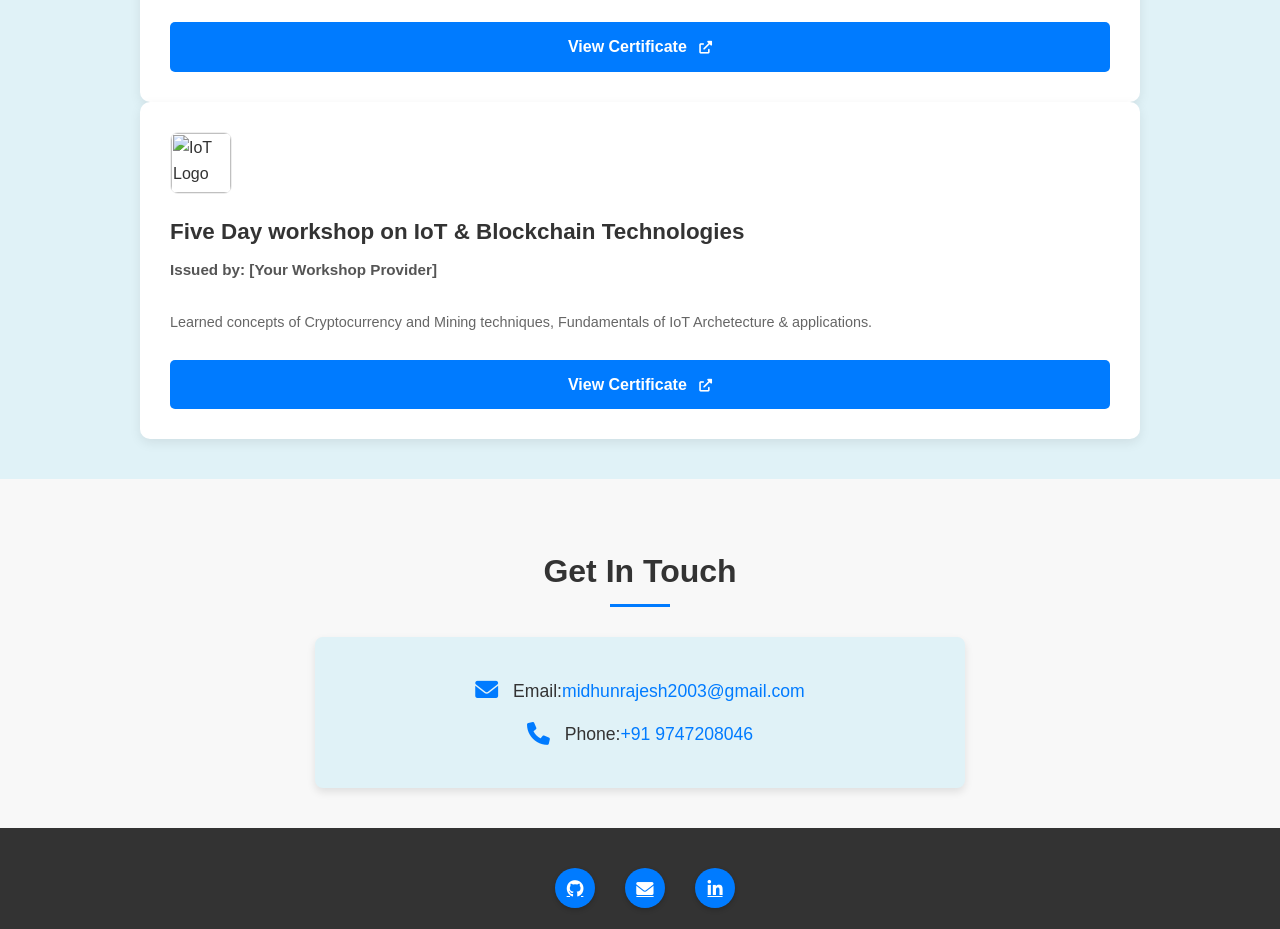
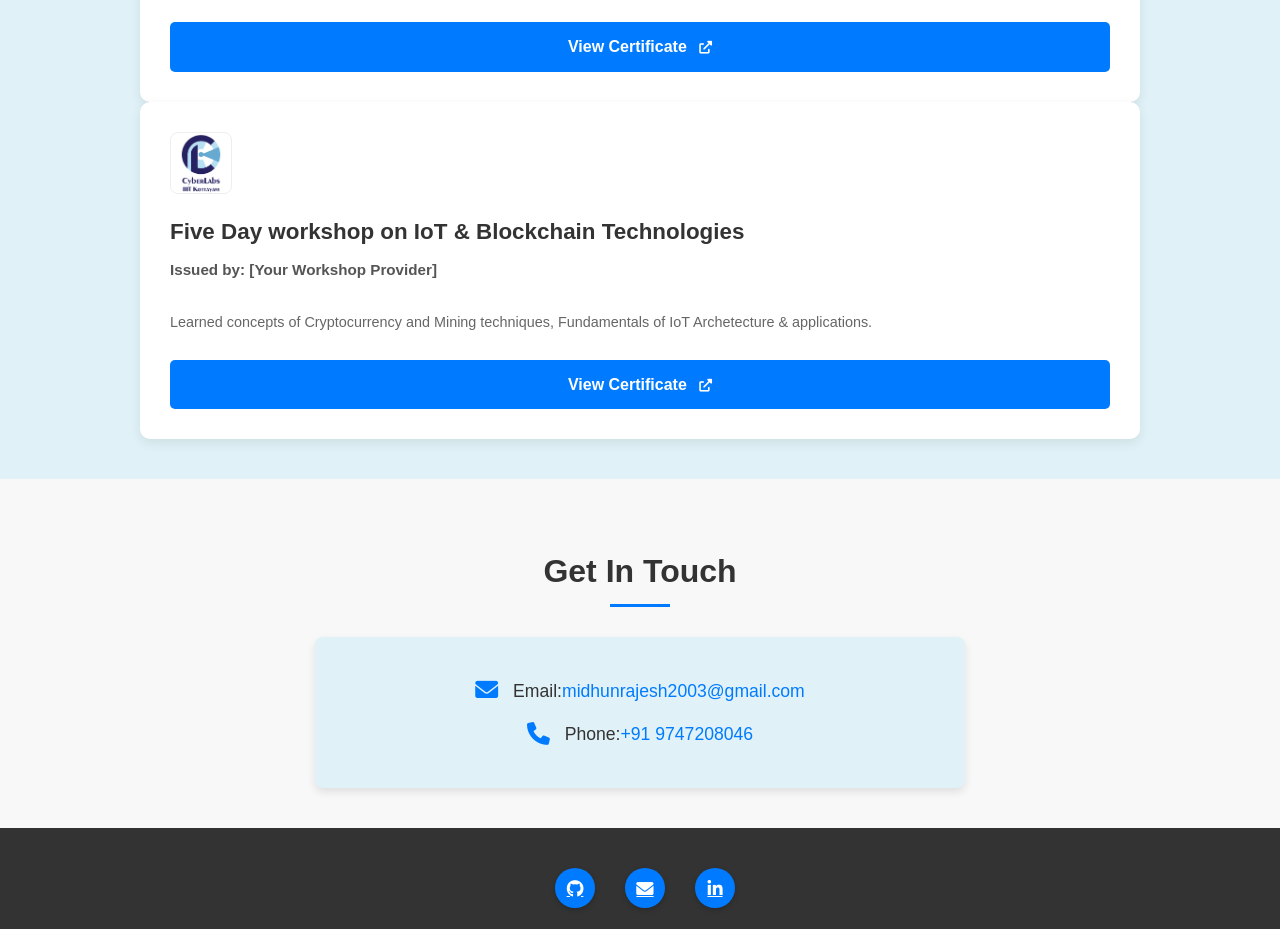
Before and after one commit to midhun-rajesh/My-Portfolio-, a plain HTML site: page index.html in a window 1280 px wide. Shown: the part 4404-5333 px from the top of the page. Drawn offline with Linux system fonts and the light colour scheme; files whose address does not match are found by name.

Commit message:
Update index.html

```diff
--- a/index.html
+++ b/index.html
@@ -206,7 +206,7 @@
                 </div>
 
                 <div class="course-card">
-                    <img src="images/iot-logo.png" alt="IoT Logo" class="course-logo">
+                    <img src="iot-logo.png" alt="IoT Logo" class="course-logo">
                     <h3>Five Day workshop on IoT & Blockchain Technologies</h3>
                     <p class="issuer">Issued by: [Your Workshop Provider]</p>
                     <p class="description">
```
